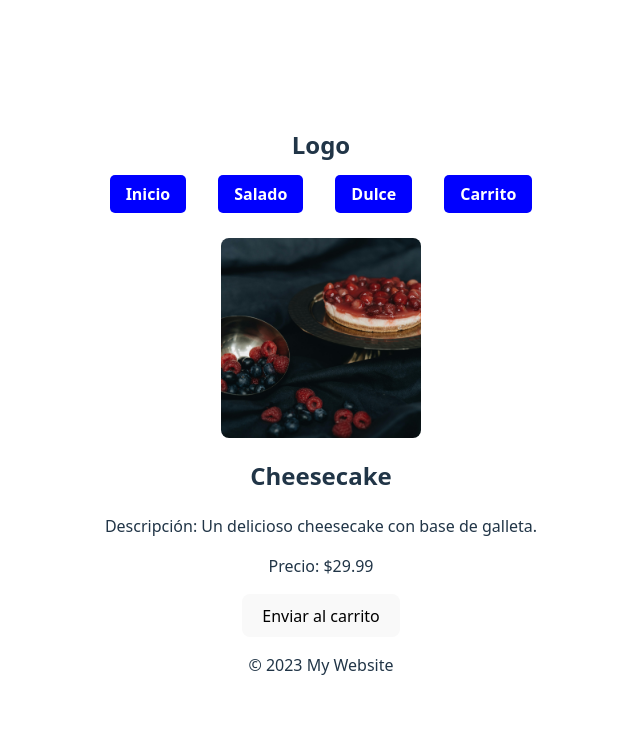
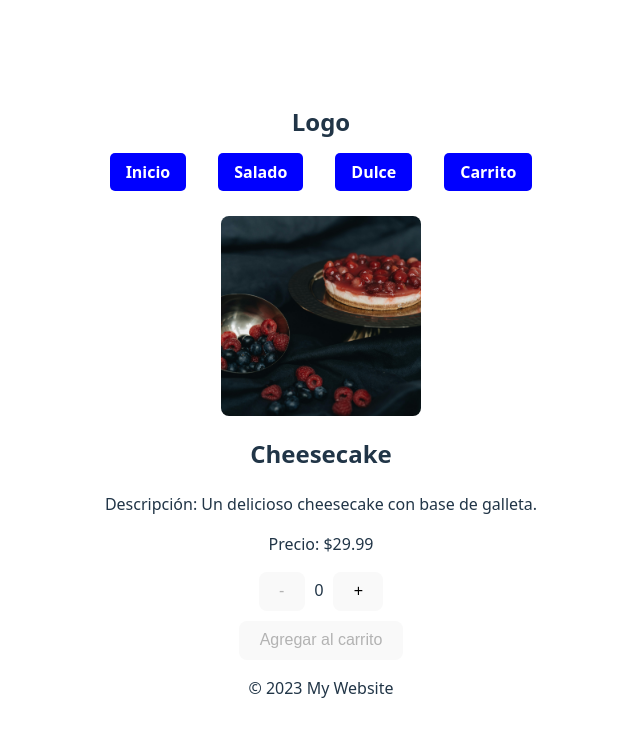
Before and after one commit to oscar251053/react, a React (Vite) app: page /detail/1 in a window 1280 px wide. Shown: the top 736 px of the page, without its empty margins (319-959 px from the left). Built offline with nearby package versions, Linux system fonts and the light colour scheme.

Commit message:
Agrego clase 9

```diff
--- a/src/App.jsx
+++ b/src/App.jsx
@@ -18,6 +18,7 @@
                 element={<ItemListContainer titulo={"Bienvenidos"} />}
               />
               <Route path="/detail/:id" element={<ItemDetailContainer />} />
+              <Route path="/carrito" element={<h2>Carrito de compras</h2>} />
             </Routes>
             <Footer />
           </div>
--- /dev/null
+++ b/src/components/Count/Count.css
@@ -0,0 +1,13 @@
+.count-container {
+    display: flex;
+    flex-direction: column;
+    align-items: center;
+    justify-content: center;
+    font-family: Arial, sans-serif;
+    gap: 10px;
+}
+.count-buttons {
+    display: flex;
+    align-items: center;
+    gap: 10px;
+}
--- /dev/null
+++ b/src/components/Count/Count.jsx
@@ -0,0 +1,30 @@
+import "./Count.css";
+import {useState} from "react";
+export const Count = ({btnText, onConfirm}) => {
+    const [count, setCount] = useState(0);
+
+    const increment = () => {
+        setCount((prev) => prev + 1);
+    };
+
+    const decrement = () => {
+        setCount((prev) => (prev > 0 ? prev - 1 : 0));
+    };
+
+    const confirm = () => {
+        if (count > 0) {
+            onConfirm(count);
+        }
+    };
+
+    return (
+        <div className="count-container">
+            <div className="count-buttons">
+                <button className="btn" onClick={decrement} disabled={count === 0}>-</button>
+                <span>{count}</span>
+                <button className="btn" onClick={increment}>+</button>
+            </div>
+            <button className="btn btn-add" onClick={confirm} disabled={count === 0}>{btnText}</button>
+        </div>
+    );
+};
--- a/src/components/ItemDetail/ItemDetail.jsx
+++ b/src/components/ItemDetail/ItemDetail.jsx
@@ -1,17 +1,20 @@
 import { useCartContext } from '../../context/CartContext/useCartContext';
+import { Count } from '../Count/Count';
 import { Item } from '../Item/Item';
 
 
 export const ItemDetail = ({ detail }) => {
     const { addItem } = useCartContext();
 
-    if (!detail || Object.keys(detail).length === 0) {
-        return <p>Cargando detalle...</p>;
+    const handleAdd = (quantity) => {
+        addItem({...detail, quantity});
     }
 
     return (
         <Item {...detail}>
-            <button onClick={() => addItem(detail)}>Enviar al carrito</button>
+
+            <Count btnText={"Agregar al carrito"} onConfirm={handleAdd}/>
+        {/*     <button onClick={() => addItem(detail)}>Enviar al carrito</button> */}
         </Item>
     );
 };
```
